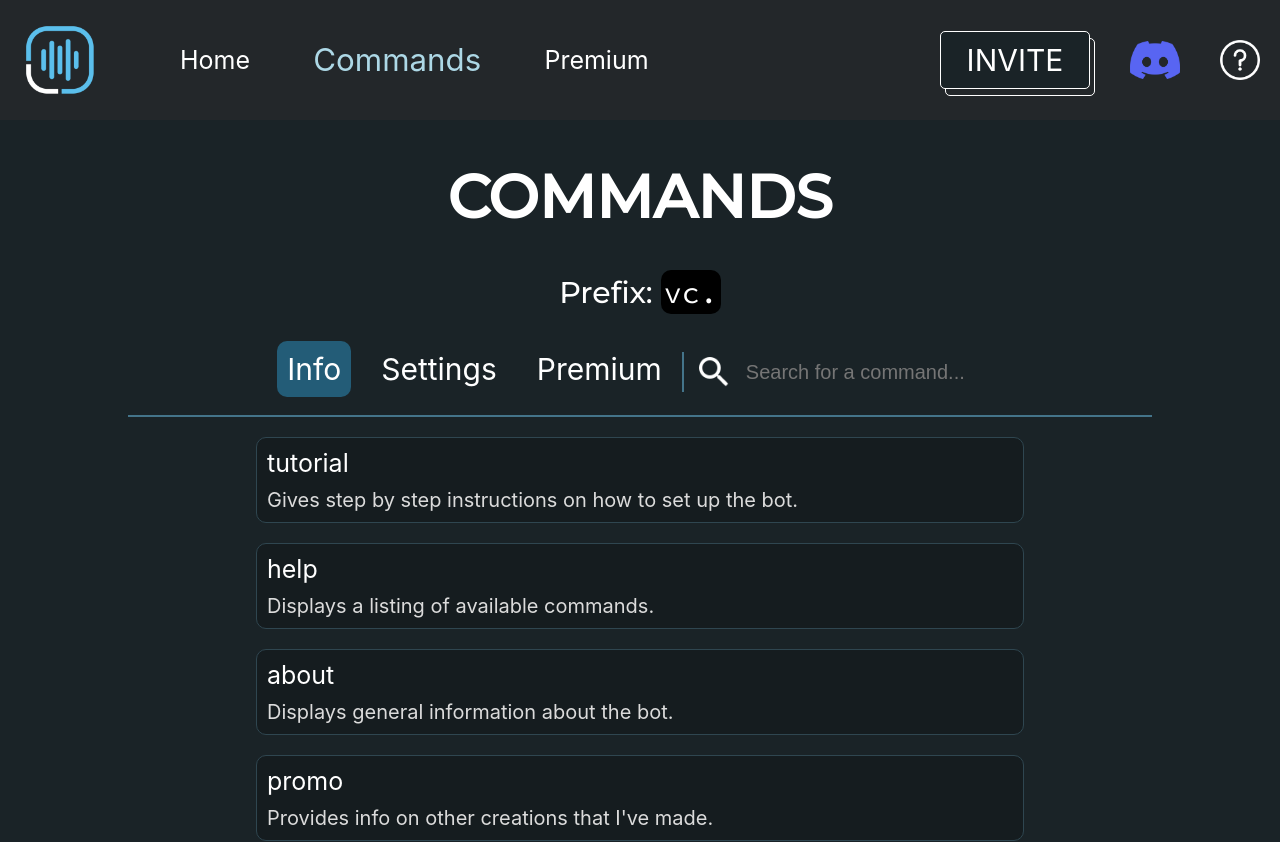
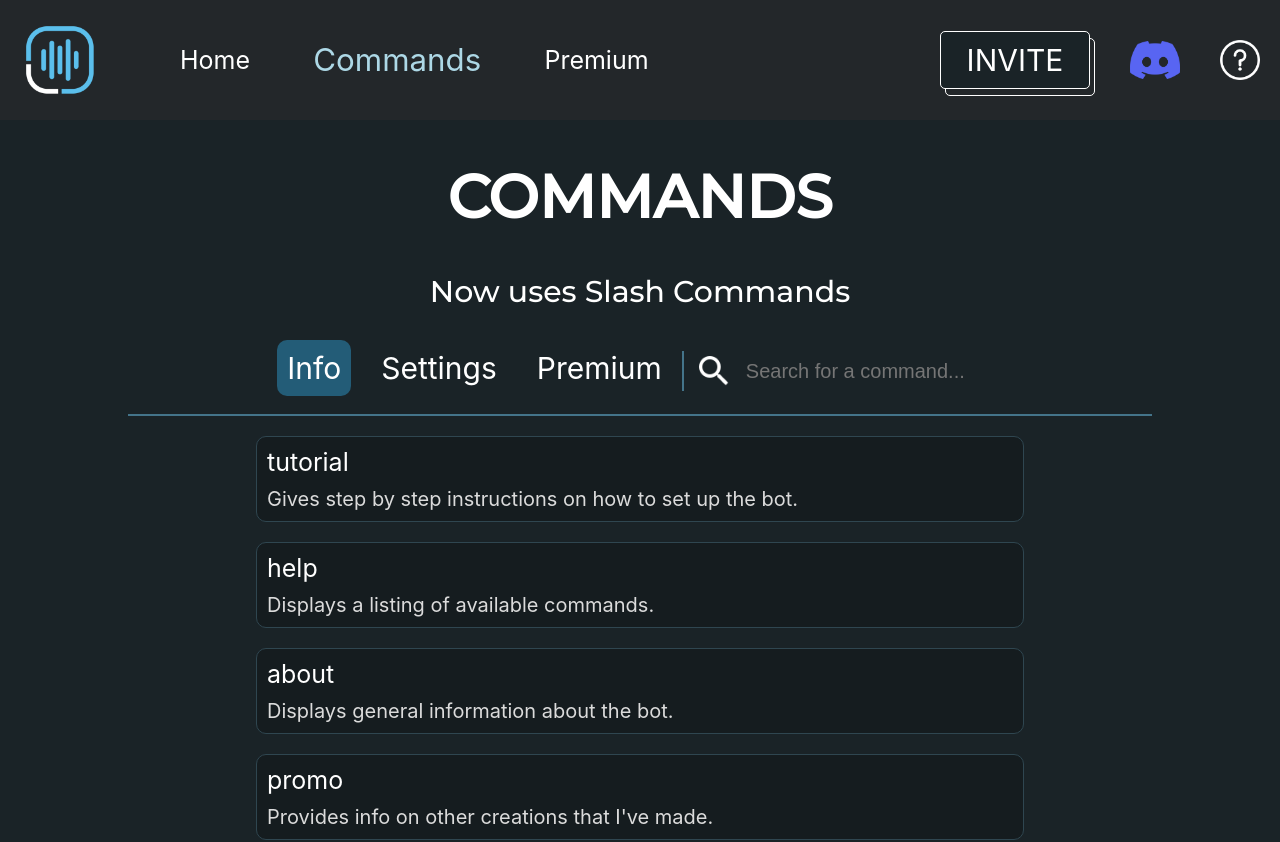
Before and after one commit to okay1204/Voice-Rooms-Site, a React (Create React App) app: page /commands in a window 1280 px wide. Shown: the top 842 px of the page. Built offline with nearby package versions, Linux system fonts and the light colour scheme; what urlencode would draw is missing.

Commit message:
remove prefix from commands listing

```diff
--- a/src/pages/commands.js
+++ b/src/pages/commands.js
@@ -4,7 +4,7 @@ import '../styles/commands.css'
 import Search from '../images/search.png'
 import CommandBox from '../components/commandBox.js'
 
-const commands = {
+const COMMANDS = {
     'info': {
         'tutorial': 'Gives step by step instructions on how to set up the bot.',
         'help': 'Displays a listing of available commands.',
@@ -36,7 +36,7 @@ const commands = {
 }
 
 const all_commands = {}
-Object.values(commands).forEach((commands_group) => {
+Object.values(COMMANDS).forEach((commands_group) => {
     for (const [key, value] of Object.entries(commands_group)) {
         all_commands[key] = value
     }
@@ -44,12 +44,12 @@ Object.values(commands).forEach((commands_group) => {
 
 function Commands(props) {
 
-    const [current_category, setCategory] = React.useState(Object.keys(commands)[0])
+    const [current_category, setCategory] = React.useState(Object.keys(COMMANDS)[0])
     const [search, setSearch] = React.useState('')
     const [search_results, setSearchResults] = React.useState([])
 
     const command_elements = []
-    for (const [key, value] of Object.entries(commands[current_category])) {
+    for (const [key, value] of Object.entries(COMMANDS[current_category])) {
         command_elements.push(
             <CommandBox name={key} desc={value}/>
         )
@@ -63,12 +63,12 @@ function Commands(props) {
             </Helmet>
 
             <h1 className='commands-title'>Commands</h1>
-            <span className='commands-prefix-title'>Prefix: <code className='commands-prefix'>vc.</code></span>
+            <span className='commands-prefix-title'>Now uses Slash Commands</span>
 
             <div className='commands-category-container'>
 
                 {/* normal buttons */}
-                {Object.keys(commands).map((category) => (
+                {Object.keys(COMMANDS).map((category) => (
                     <button
                         className={`commands-category ${category === current_category && !search ? 'commands-category-active' : ''}`}
                         onClick={() => {
@@ -86,7 +86,7 @@ function Commands(props) {
                         setCategory(e.target.value)
                         setSearch('')
                     }}>
-                        {Object.keys(commands).map(
+                        {Object.keys(COMMANDS).map(
                             (name) => (<option value = {name}>{name.charAt(0).toUpperCase() + name.slice(1)}</option>)
                         )}
                     </select>
--- a/src/styles/commands.css
+++ b/src/styles/commands.css
@@ -11,13 +11,6 @@
     font-size: 30px;
     display: block;
     margin-bottom: 20px;
-}
-
-.commands-prefix {
-    font-family: 'Source Code Pro', monospace;;
-    background-color: rgb(0, 0, 0);
-    padding: 3px;
-    border-radius: 10px;
 }
 
 .commands-category-container {
```
